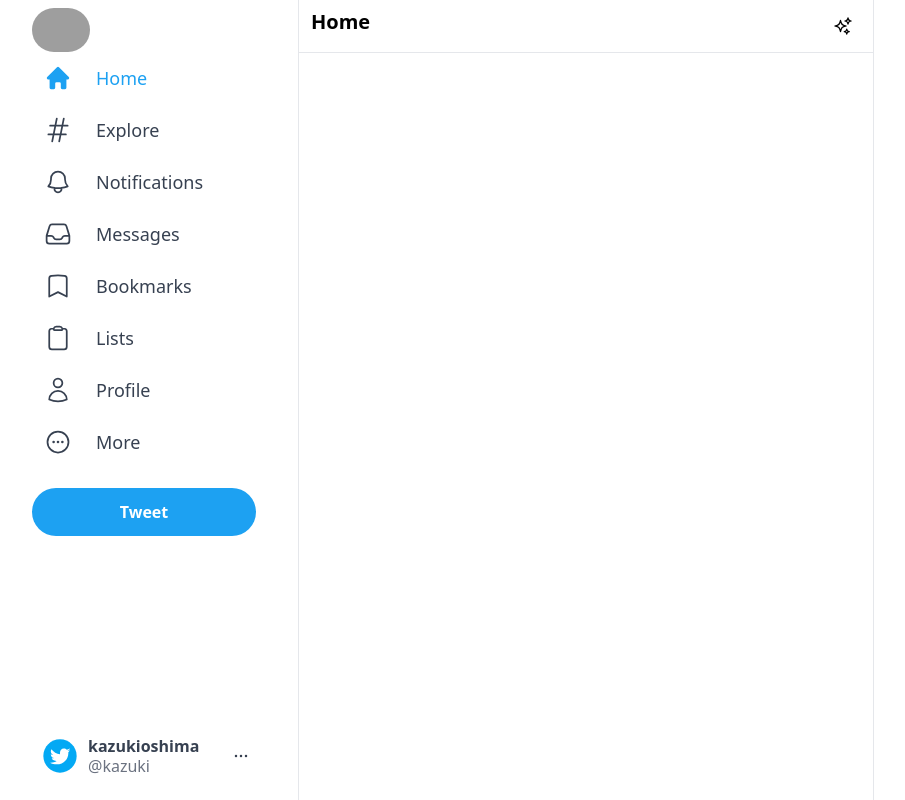
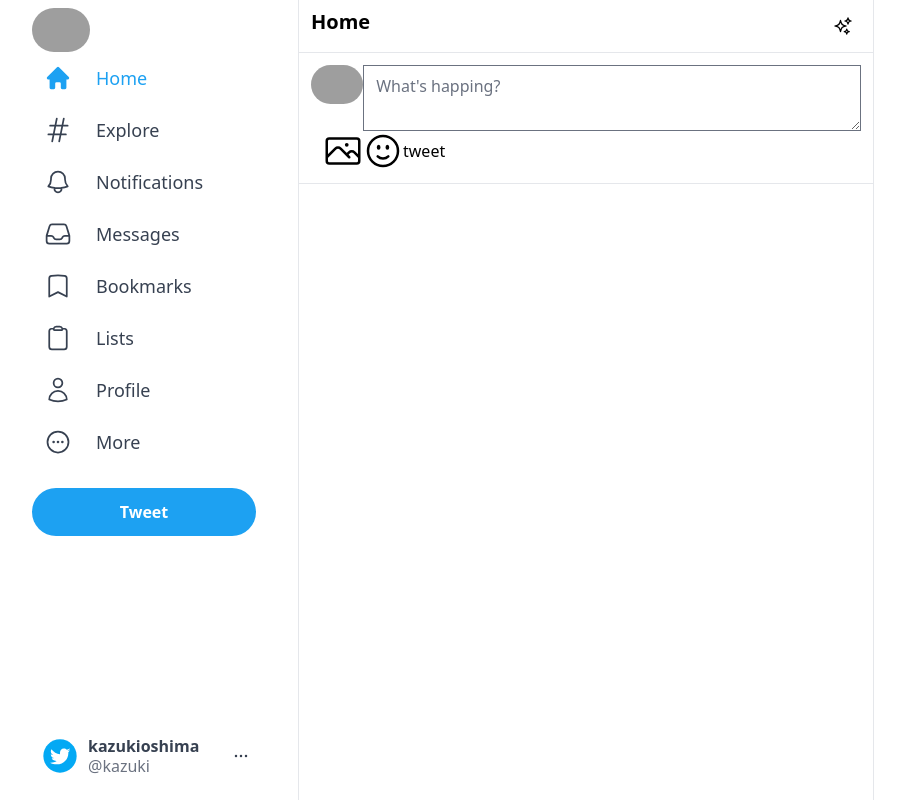
Before and after one commit to cocoide/twitter, a Next.js app: page / in a window 1280 px wide. Shown: the whole page, without its empty margins (72-977 px from the left). Built offline with nearby package versions, Linux system fonts and the light colour scheme; grey boxes are pictures that could not be loaded.

Commit message:
setup @tailwindcss/forms

```diff
--- a/package.json
+++ b/package.json
@@ -22,6 +22,7 @@
   },
   "devDependencies": {
     "@svgr/webpack": "^6.5.1",
+    "@tailwindcss/forms": "^0.5.3",
     "autoprefixer": "^10.4.13",
     "postcss": "^8.4.19",
     "tailwindcss": "^3.2.4"
--- a/src/components/Molecules/SidebarButtonItem.tsx
+++ b/src/components/Molecules/SidebarButtonItem.tsx
@@ -20,7 +20,7 @@
     return (
         <button
             onClick={() => props.setBtnActive(props.buttonName)}
-            className={cn('hoverEffect flex items-center  justify-center xl:justify-start text-lg space-x-3',
+            className={cn('hoverEffect  flex items-center  justify-center xl:justify-start text-lg space-x-3',
                 props.btnActice === `${props.buttonName}` ? " text-[#1DA1F2]" : "text-gray-700")}>
 
             {props.IconActive && props.btnActice === `${props.buttonName}` ?
--- a/src/components/Organisms/FeedForm.tsx
+++ b/src/components/Organisms/FeedForm.tsx
@@ -1,6 +1,23 @@
+import { FaceSmileIcon, PhotoIcon } from '@heroicons/react/24/outline'
+import TwitterIcon from '../Atoms/TwitterIcon'
+
 const FeedForm = () => {
     return (
-        <div className="">
+        <div className="flex flex-col border-b border-gray-200 p-3 space-x-3">
+
+
+            <div className="flex flex-row">
+                <TwitterIcon />
+                <textarea rows={2} className="w-full" placeholder="What's happing?"></textarea>
+            </div>
+
+
+            <div className="flex flex-row">
+                <PhotoIcon className="w-10"></PhotoIcon>
+                <FaceSmileIcon className="w-10"></FaceSmileIcon>
+                <button className="">tweet</button>
+            </div>
+
 
         </div>
     )
--- a/src/components/Templates/Feed.tsx
+++ b/src/components/Templates/Feed.tsx
@@ -1,3 +1,4 @@
+import FeedForm from '../Organisms/FeedForm'
 import FeedHeader from '../Organisms/FeedHeader'
 
 
@@ -8,7 +9,7 @@
         <div className="xl:ml-[370px] border-l border-r border-gray-200
         xl:min-w-[576px] sm:ml-[73px] flex-grow max-w-xl">
             <FeedHeader />
-
+            <FeedForm />
         </div>
     )
 }
--- a/tailwind.config.js
+++ b/tailwind.config.js
@@ -7,5 +7,5 @@
   theme: {
     extend: {},
   },
-  plugins: [],
-}
+  plugins: [require("@tailwindcss/forms")],
+};
```
Also changed, not shown: 1 other file (tests, documents, lock files or other folders).
